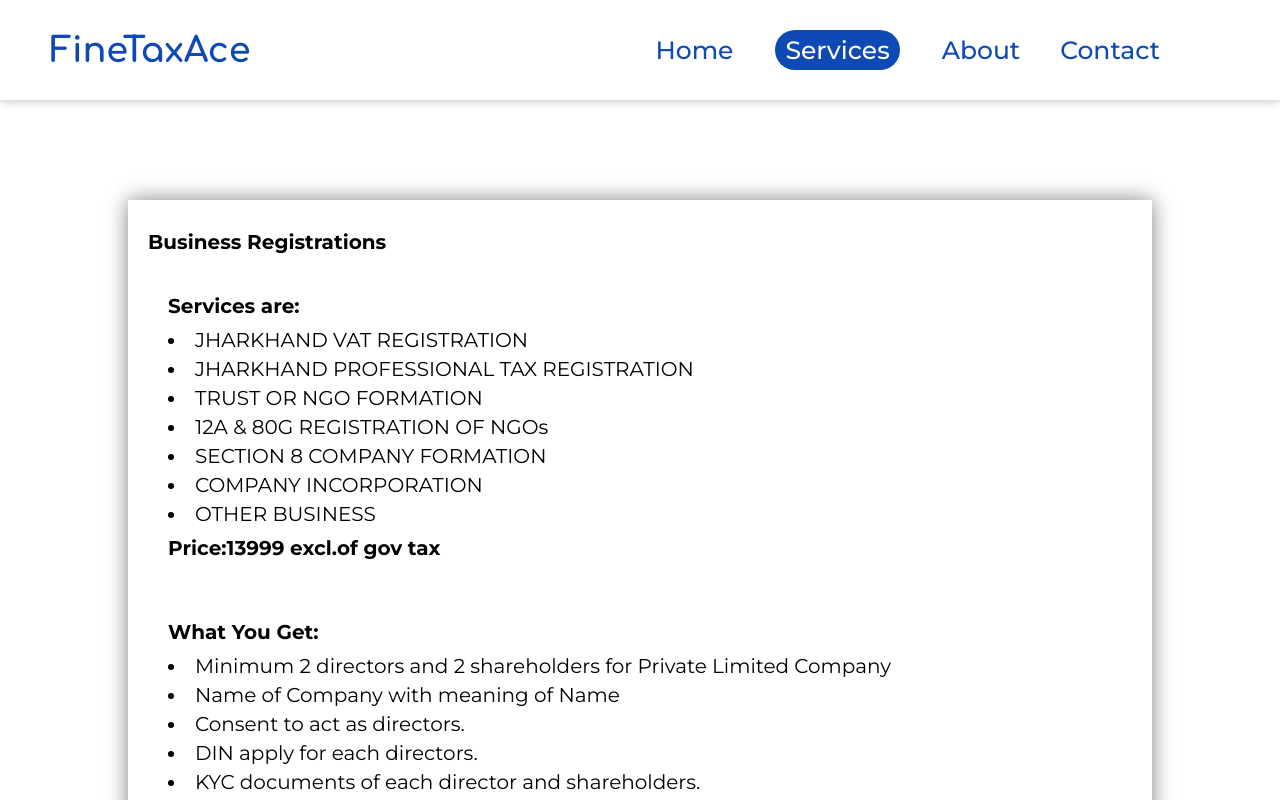
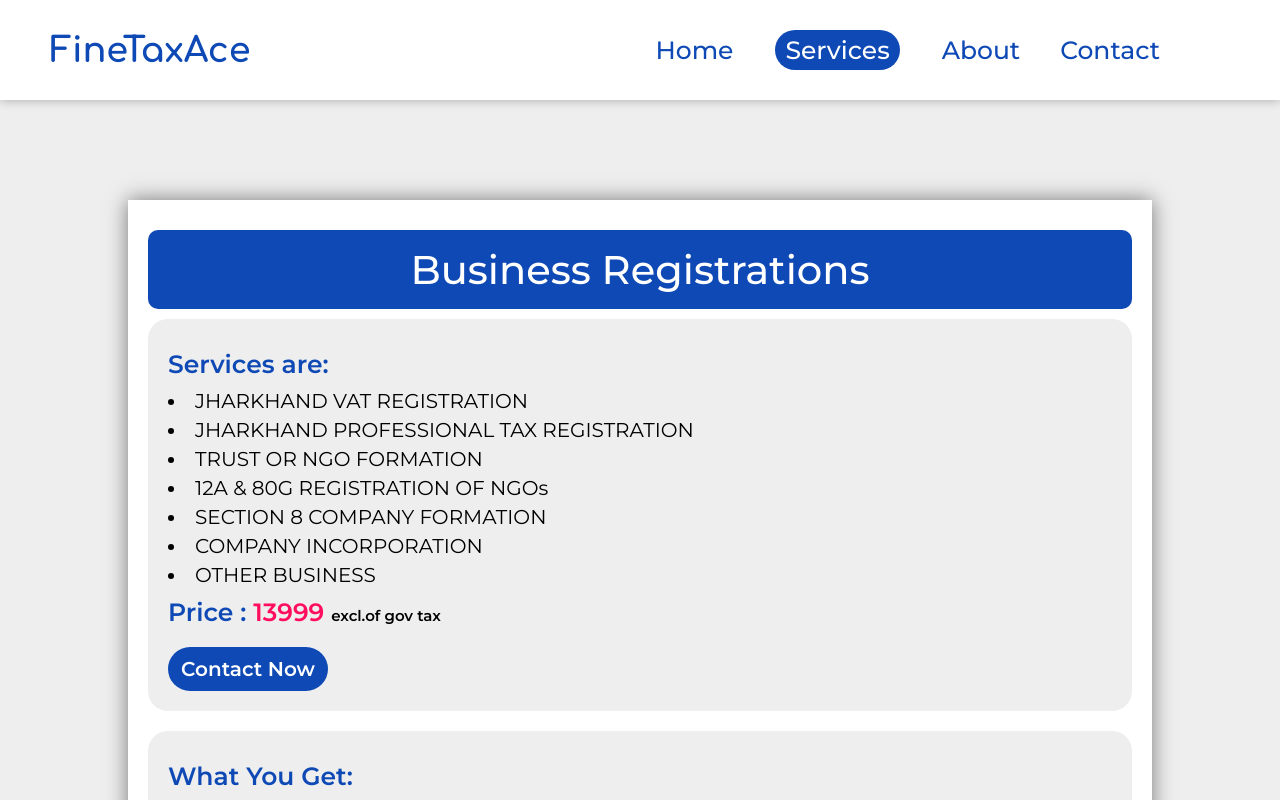
Before and after one commit to pinnintisagarSB/Finetaxace, a React (Create React App) app: page /service/1 in a window 1280 px wide. Shown: the top 800 px of the page. Built offline with nearby package versions, Linux system fonts and the light colour scheme.

Commit message:
commit on main

```diff
--- a/src/App.css
+++ b/src/App.css
@@ -7,6 +7,7 @@
 }
 html{
   font-size: 62.5%;
+  background-color: #EEEEEE;
 }
 li{
   list-style: none;
--- a/src/components/Icard.css
+++ b/src/components/Icard.css
@@ -1,9 +1,52 @@
 .icard{
     width: 80vw;
     height: auto;
-    border-color: #EEEEEE;
+    background-color: #fff;
     box-shadow: 0 0 2rem 0 rgba(0,0,0,0.5);
     margin: 10rem auto;
+}
+span{
+    color: #000;
+    font-size: 1.5rem;
+    font-weight: 600;
+}
+span:first-child{
+    color: #0E49B5;
+    font-size: 2.5rem;
+    font-weight: 600;
+}
+.con-link{
+    background: #0E49B5;
+    font-size: 2rem;
+    padding: 1rem;
+    width: 16rem;
+    text-decoration: none;
+    color: #fff;
+    font-weight: 600;
+    border: transparent;
+    margin-top: 1rem;
+    border-radius: 5rem;
+}
+.ttl{
+    text-align: center;
+    text-align: center;
+    font-size: 4rem;
+    font-family: 'Montserrat', sans-serif;
+    color: #fff;
+    padding: 1.5rem;
+    margin: 0 auto;
+    font-weight: 500;
+    background: #0E49B5;
+    border-radius: 1rem;
+}
+.price{
+    font-size: 2.5rem;
+    color: rgb(255, 14, 94);
+}
+h1{
+    font-size: 2.5rem;
+    font-weight: 600;
+    color: #0E49B5;
 }
 .icard-container{
     padding: 2rem;
@@ -12,9 +55,16 @@
 }
 .sbox{
     padding: 2rem;
+    background-color: #EEEEEE;
+    width: 100%;
+    border-radius: 2rem;
 }
 .wbox{
     padding: 2rem;
+    background-color: #EEEEEE;
+    width: 100%;
+    margin-top: 2rem;
+    border-radius: 2rem;
 }
 .combox{
     display: flex;
--- a/src/components/Serviceinfo.js
+++ b/src/components/Serviceinfo.js
@@ -1,5 +1,6 @@
 import React from 'react';
 import Info from './Info';
+import { NavLink } from 'react-router-dom';
 import "./Icard.css";
 import { useParams } from 'react-router';
 const Serviceinfo = () => {
@@ -12,7 +13,7 @@
             <div className="info-container">
                 <div className="icard">
                      <div className="icard-container">
-                 <h1>{sd.title}</h1>
+                        <h1 className="ttl">{sd.title}</h1>
                         <div className="combox">
                             <div className="sbox">
                                 <h1>Services are:</h1>
@@ -21,7 +22,10 @@
                                     return <li>{v}</li>
                                 })
                                 }
-                 <h1>Price:{sd.price} excl.of gov tax</h1>
+                                <h1 className="price"><span>Price : </span>{sd.price} <span>excl.of gov tax</span></h1>
+                                <NavLink  to="/contact" onClick={()=>{window.scrollTo(0,0)}}>
+                                     <button className="con-link">Contact Now</button>
+                                </NavLink>
                             </div>
                             <div className="wbox">
                                 <h1>What You Get:</h1>
@@ -32,7 +36,6 @@
                                 }
                             </div>
                         </div>
-
                     </div>
                 </div>
             </div>
```
Lines whose indentation alone changed are shown as unchanged.
